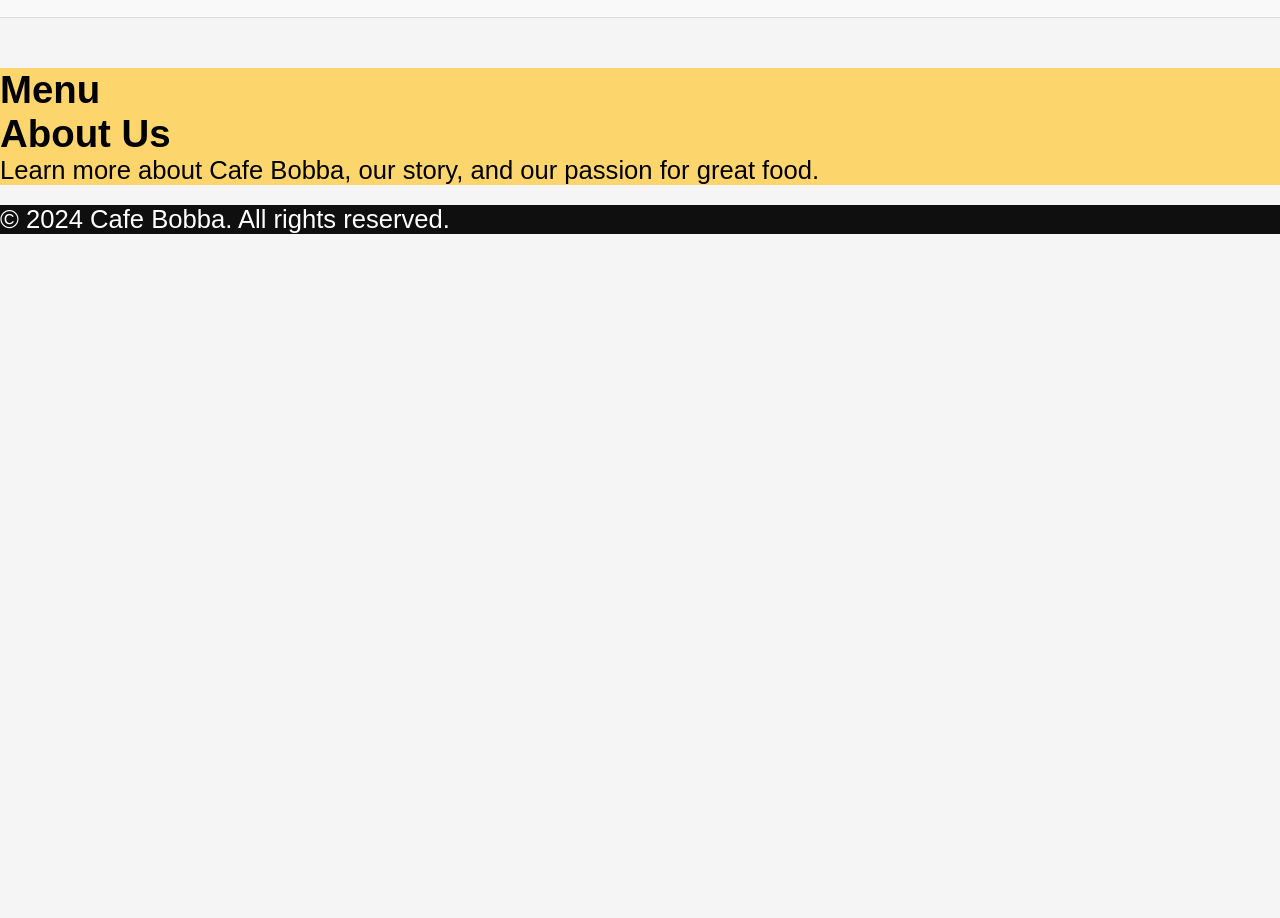
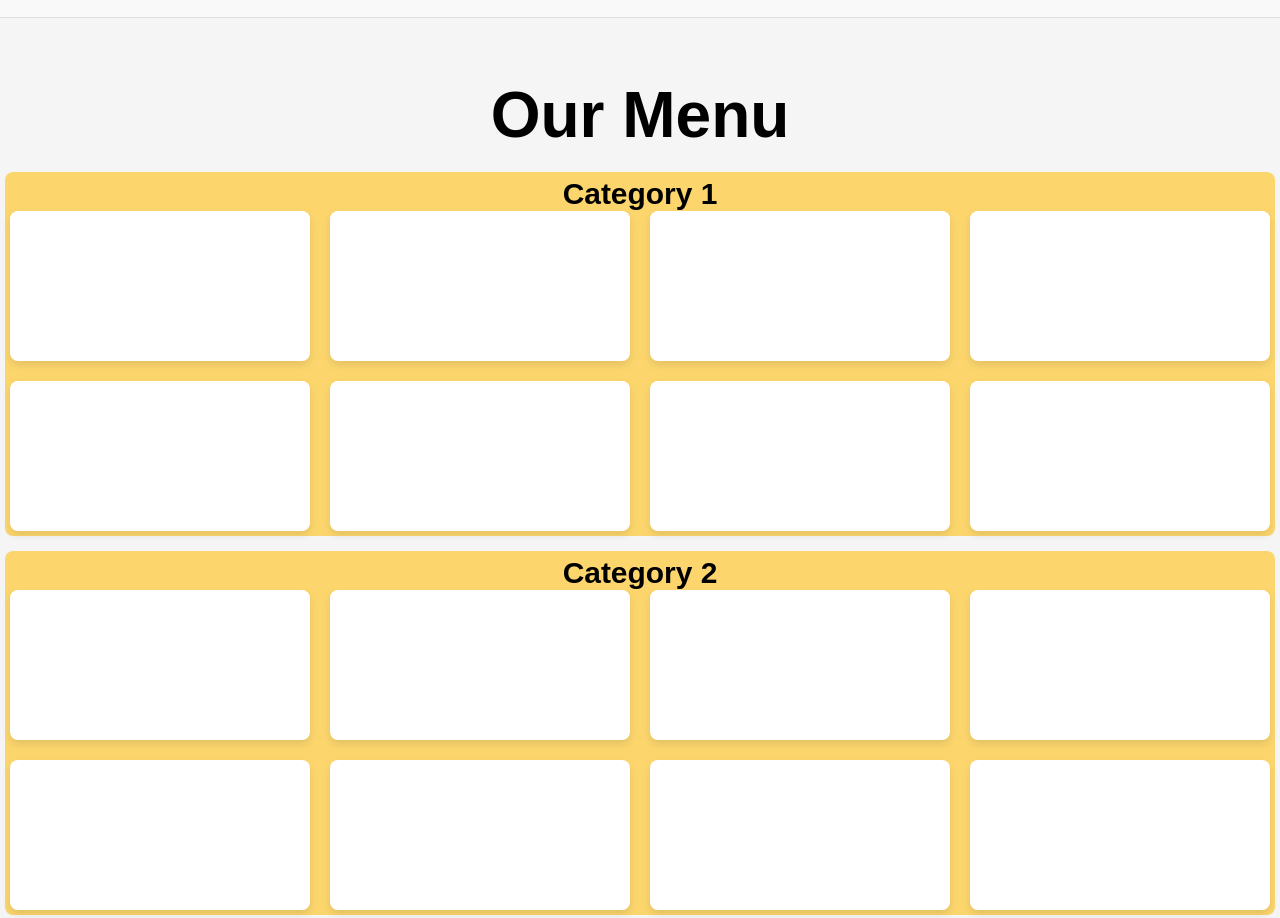
Before and after one commit to Mausiz/mausiz.github.io, a plain HTML site: page index.html in a window 1280 px wide. Shown: the part 1451-2369 px from the top of the page. Before the commit the page ends 1685 px from the top, so only its background shows below. Drawn offline with nearby package versions, Linux system fonts and the light colour scheme.

Commit message:
Menu and its categories created.

```diff
--- a/index.html
+++ b/index.html
@@ -276,13 +276,37 @@
     <!-- Story section end -->
 
     <main class="body">
-        <section id="Home" class="section">
-            <h2>Menu</h2>
-            <div class="products">
-                <div class="product1"></div>
-                <div class="product2"></div>
-                <div class="product3"></div>
-                <div class="product4"></div>
+        <section id="Menu" class="menu-section">
+            <h2>Our Menu</h2>
+
+            <!-- Category 1 -->
+            <div class="category">
+                <h3>Category 1</h3>
+                <div class="dishes">
+                    <div class="dish"></div>
+                    <div class="dish"></div>
+                    <div class="dish"></div>
+                    <div class="dish"></div>
+                    <div class="dish"></div>
+                    <div class="dish"></div>
+                    <div class="dish"></div>
+                    <div class="dish"></div>
+                </div>
+            </div>
+
+            <!-- Category 2 -->
+            <div class="category">
+                <h3>Category 2</h3>
+                <div class="dishes">
+                    <div class="dish"></div>
+                    <div class="dish"></div>
+                    <div class="dish"></div>
+                    <div class="dish"></div>
+                    <div class="dish"></div>
+                    <div class="dish"></div>
+                    <div class="dish"></div>
+                    <div class="dish"></div>
+                </div>
             </div>
         </section>
         <section id="About" class="section">
--- a/styles.css
+++ b/styles.css
@@ -557,9 +557,56 @@ body {
 
 
 /*****************Menu -start*******************/
-.section {
+
+/* Menu Section Styles */
+.menu-section {
+    padding: 10px 5px;
+    text-align: center;
+}
+
+.menu-section h2 {
+    font-size: 2.5em;
+    margin-bottom: 20px;
+}
+
+.category {
     background-color: #ffcc3fbd;
+    padding: 5px;
+    margin-bottom: 15px;
+    border-radius: 8px;
 }
+
+.category h2 {
+    font-size: 2em;
+    margin-bottom: 20px;
+}
+
+.dishes {
+    display: grid;
+    grid-template-columns: repeat(auto-fit, minmax(150px, 1fr));
+    gap: 20px;
+}
+
+.dish {
+    background-color: white;
+    height: 150px; /* Adjust as needed */
+    border-radius: 8px;
+    box-shadow: 0 4px 8px rgba(0, 0, 0, 0.1);
+}
+
+/* Responsive Styles */
+@media (min-width: 768px) {
+    .dishes {
+        grid-template-columns: repeat(4, 1fr);
+    }
+}
+
+@media (max-width: 767px) {
+    .dishes {
+        grid-template-columns: repeat(2, 1fr);
+    }
+}
+
 /*****************Menu - end*******************/
 
 
```
